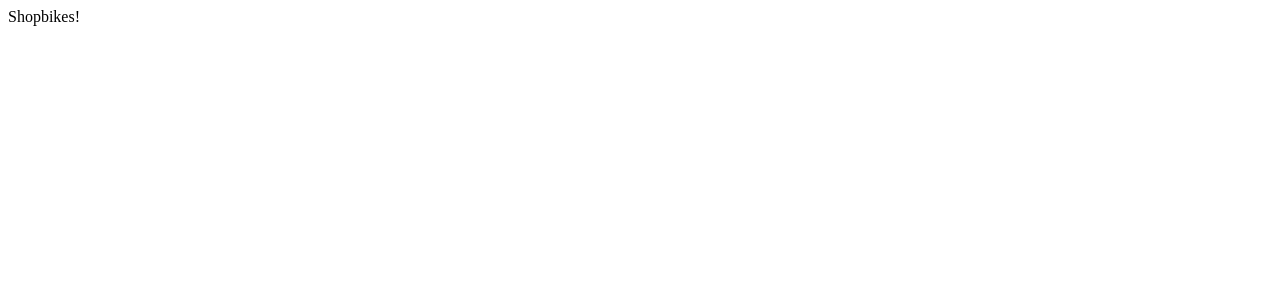
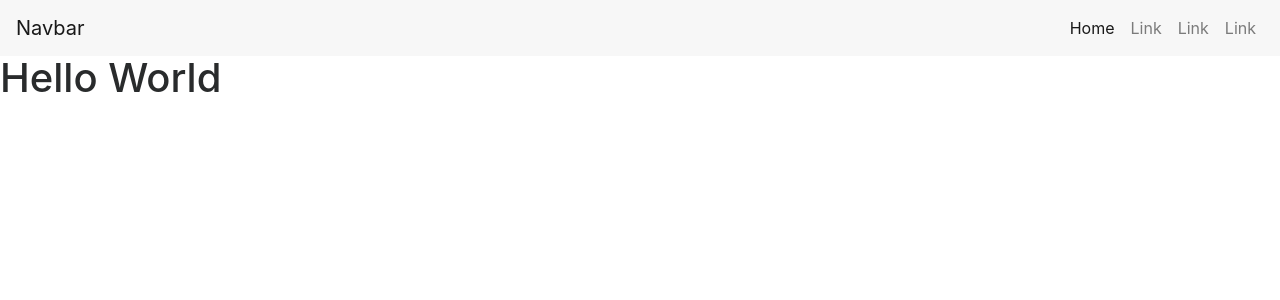
Before and after one commit to Ayaz20009/shopbikes, a Django app: page / in a window 1280 px wide. Before the commit the part shown is almost empty. Shown: the top 300 px of the page. Run offline with Django 3.2, Linux system fonts and the light colour scheme; some libraries are stand-ins or nearby versions.

Commit message:
Bootstrap navbar

```diff
--- /dev/null
+++ b/main/templates/base.html
@@ -0,0 +1,43 @@
+<!DOCTYPE html>
+<html lang="en">
+  <head>
+    <!-- Required meta tags -->
+    <meta charset="utf-8">
+    <meta name="viewport" content="width=device-width, initial-scale=1, shrink-to-fit=no">
+    <title>{% block title %} {% endblock %}</title>
+    <!-- Bootstrap CSS -->
+    <link rel="stylesheet" href="https://maxcdn.bootstrapcdn.com/bootstrap/4.0.0-alpha.6/css/bootstrap.min.css" integrity="sha384-rwoIResjU2yc3z8GV/NPeZWAv56rSmLldC3R/AZzGRnGxQQKnKkoFVhFQhNUwEyJ" crossorigin="anonymous">
+  </head>
+  <body>
+      <nav class="navbar navbar-toggleable-md navbar-light bg-faded">
+        <button class="navbar-toggler navbar-toggler-right" type="button" data-toggle="collapse" data-target="#navbarSupportedContent" aria-controls="navbarSupportedContent" aria-expanded="false" aria-label="Toggle navigation">
+        <span class="navbar-toggler-icon"></span>
+        </button>
+      <a class="navbar-brand" href="#">Navbar</a>
+
+        <div class="collapse navbar-collapse" id="navbarSupportedContent">
+            <ul class="navbar-nav ml-auto">
+              <li class="nav-item active">
+                <a class="nav-link" href="#">Home <span class="sr-only">(current)</span></a>
+              </li>
+              <li class="nav-item">
+                <a class="nav-link" href="#">Link</a>
+              </li>
+                <li class="nav-item">
+                <a class="nav-link" href="#">Link</a>
+              </li>
+                <li class="nav-item">
+                <a class="nav-link" href="#">Link</a>
+              </li>
+            </ul>
+        </div>
+      </nav>
+    {% block content %}
+
+    {% endblock %}
+    <!-- jQuery first, then Tether, then Bootstrap JS. -->
+    <script src="https://code.jquery.com/jquery-3.1.1.slim.min.js" integrity="sha384-A7FZj7v+d/sdmMqp/nOQwliLvUsJfDHW+k9Omg/a/EheAdgtzNs3hpfag6Ed950n" crossorigin="anonymous"></script>
+    <script src="https://cdnjs.cloudflare.com/ajax/libs/tether/1.4.0/js/tether.min.js" integrity="sha384-DztdAPBWPRXSA/3eYEEUWrWCy7G5KFbe8fFjk5JAIxUYHKkDx6Qin1DkWx51bBrb" crossorigin="anonymous"></script>
+    <script src="https://maxcdn.bootstrapcdn.com/bootstrap/4.0.0-alpha.6/js/bootstrap.min.js" integrity="sha384-vBWWzlZJ8ea9aCX4pEW3rVHjgjt7zpkNpZk+02D9phzyeVkE+jo0ieGizqPLForn" crossorigin="anonymous"></script>
+  </body>
+</html>
--- a/main/templates/index.html
+++ b/main/templates/index.html
@@ -1 +1,6 @@
-<p>Shopbikes!</p>
+{% extends "base.html" %}
+
+{% block title %} HomePage {% endblock %}
+{% block content %}
+    <h1>Hello World</h1>
+{% endblock %}
```
Also changed, not shown: 1 other file.
